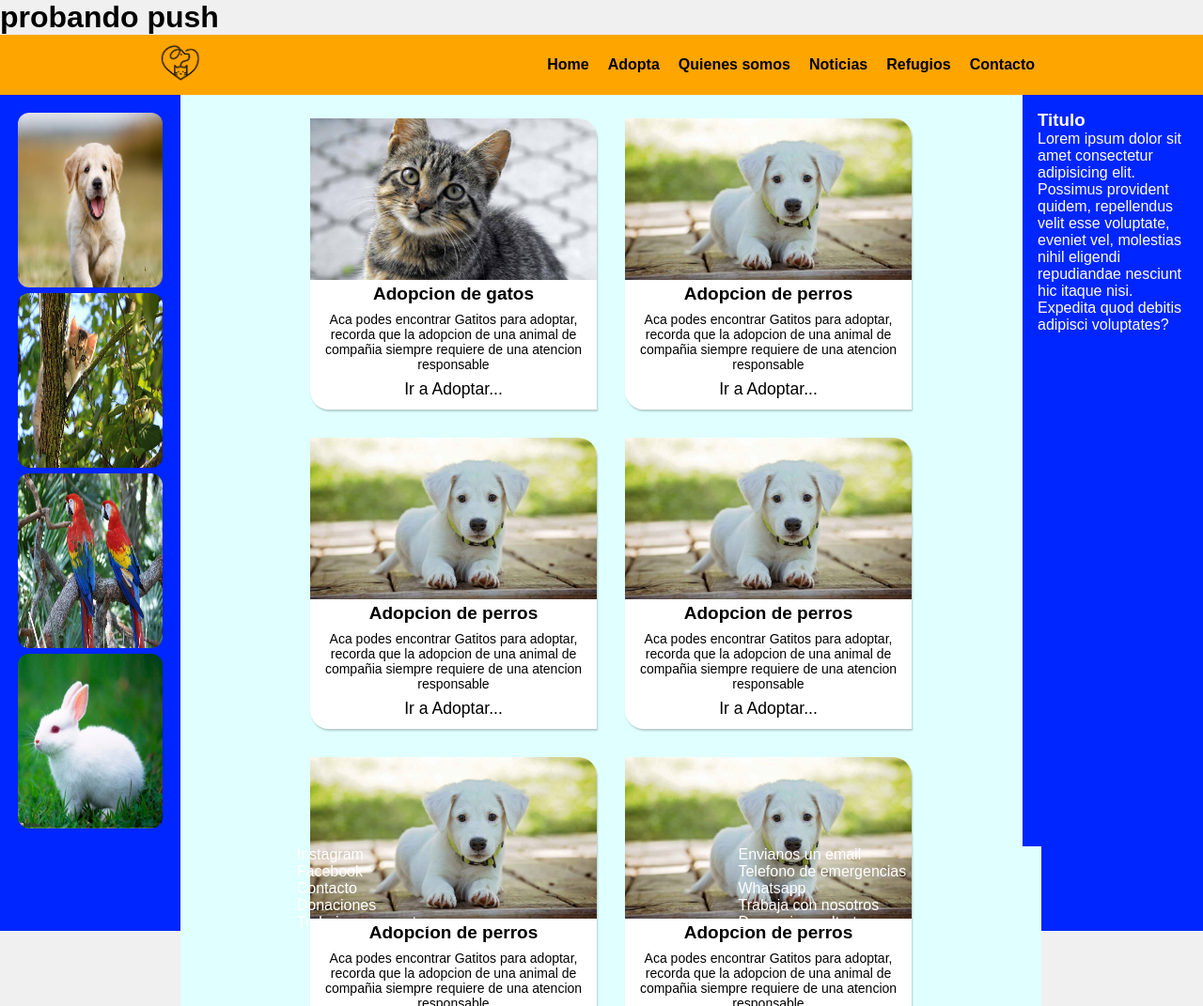
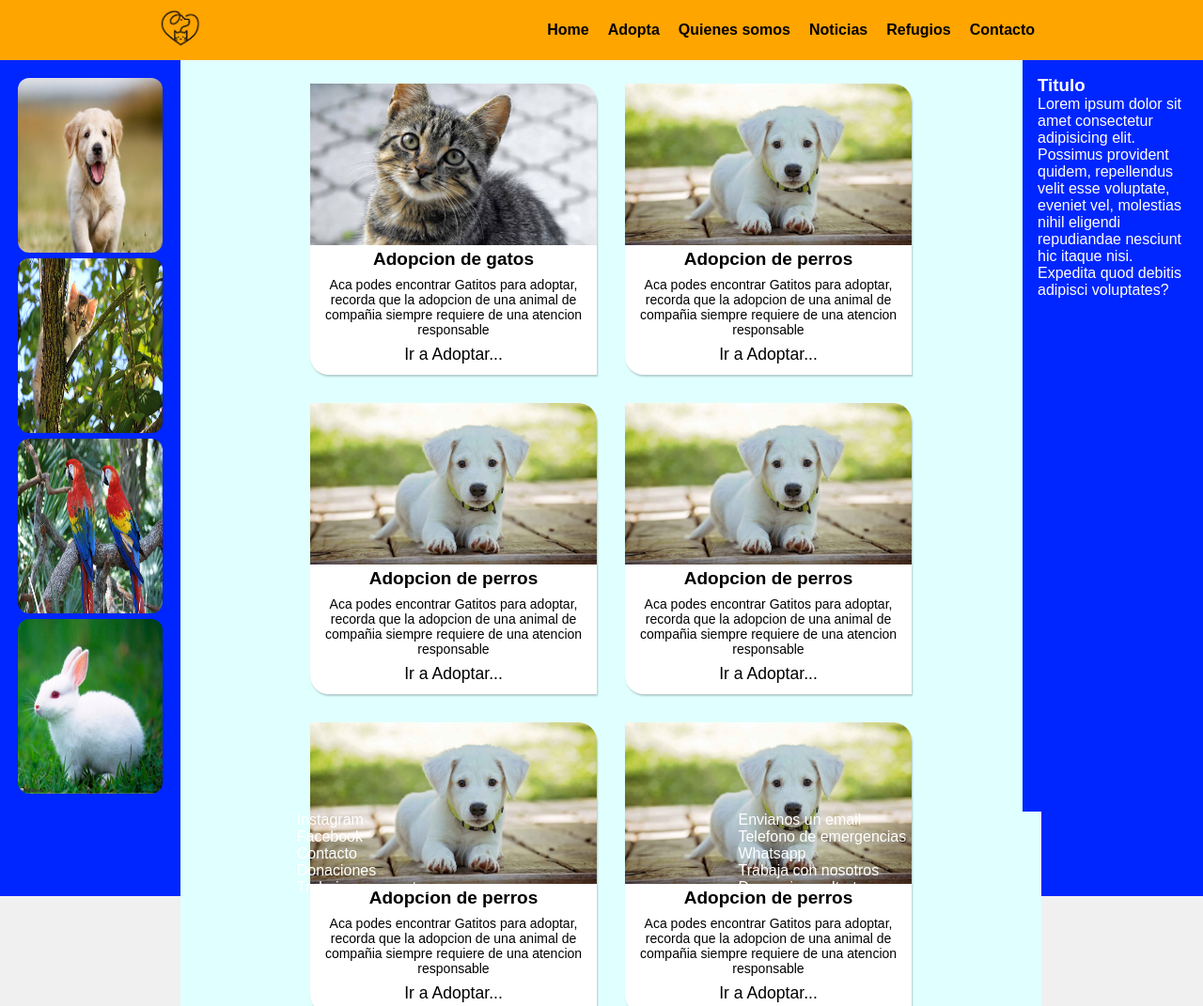
Before and after one commit to DjFernandoIslas/adopcion-de-mascotas, a plain HTML site: page index.html in a window 1280 px wide. Shown: the top 1071 px of the page at 94% size. Drawn offline with Linux system fonts and the light colour scheme.

Commit message:
eliminado h1 de prueba

```diff
--- a/index.html
+++ b/index.html
@@ -13,7 +13,6 @@
 </head>
 <body>
 <header>
-    <h1>probando push</h1>
     <nav class="menu">
         <div class="logo">
             <img src="img/logo.png" alt="Adopta una mascota">
```
